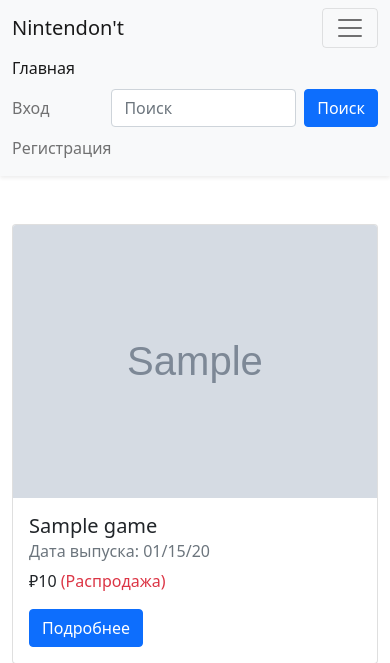
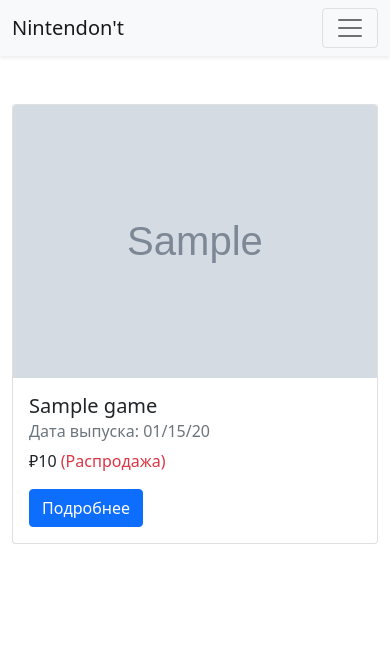
Before and after one commit to BakasaRus/AIP-Games, a Flask app: page / in a window 390 px wide. Shown: the top 663 px of the page. Run offline with Flask 2, Linux system fonts and the light colour scheme; tables that the repository leaves empty hold one stand-in row (values such as "Sample post"); grey boxes marked "Sample" are stand-in pictures.

Commit message:
Fix non-hiding navbar on mobile

```diff
--- a/templates/navbar.html
+++ b/templates/navbar.html
@@ -5,11 +5,13 @@
                 aria-controls="navbarNav" aria-expanded="false" aria-label="Открыть меню">
             <span class="navbar-toggler-icon"></span>
         </button>
-        <div class="collapse navbar-collapse d-flex justify-content-between" id="navbarNav">
+        <div class="collapse navbar-collapse" id="navbarNav">
+            {% if current_user.is_authenticated %}
+            <span class="navbar-text">
+                {{ current_user.first_name }} {{ current_user.last_name }}
+            </span>
+            {% endif %}
             <ul class="navbar-nav">
-                <li class="nav-item">
-                    <a class="nav-link active" aria-current="page" href="{{ url_for('homepage') }}">Главная</a>
-                </li>
                 {% if current_user.is_anonymous %}
                 <li class="nav-item">
                     <a class="nav-link" href="{{ url_for('login') }}">Вход</a>
@@ -29,12 +31,7 @@
                 </li>
                 {% endif %}
             </ul>
-            {% if current_user.is_authenticated %}
-            <span class="navbar-text">
-                {{ current_user.first_name }} {{ current_user.last_name }}
-            </span>
-            {% endif %}
-            <form class="d-flex" action="{{ url_for('search') }}">
+            <form class="d-flex ms-auto" action="{{ url_for('search') }}">
                 <input name="title" class="form-control me-2" type="search" placeholder="Поиск" aria-label="Поиск">
                 <button class="btn btn-primary" type="submit">Поиск</button>
             </form>
```
